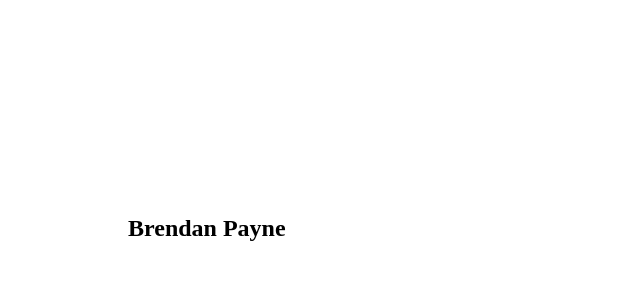
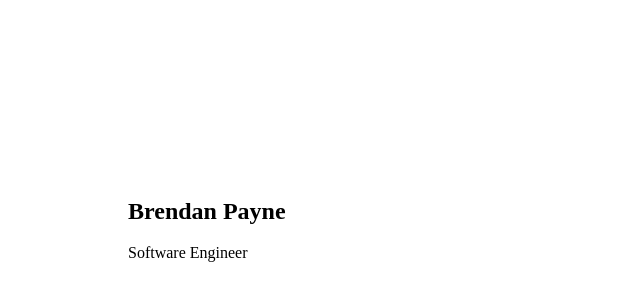
Before and after one commit to brendanpayne/portfolio, a Next.js app: page / in a window 1280 px wide. Shown: the part 180-480 px from the top of the page, without its empty margins (0-640 px from the left). Built offline with nearby package versions, Linux system fonts and the light colour scheme.

Commit message:
added transition effect on startup

```diff
--- a/package.json
+++ b/package.json
@@ -12,6 +12,7 @@
     "lint": "next lint"
   },
   "dependencies": {
+    "framer-motion": "^10.16.4",
     "next": "13.5.4",
     "react": "^18",
     "react-dom": "^18",
--- /dev/null
+++ b/src/components/Transition/Transition.js
@@ -0,0 +1,88 @@
+import { AnimatePresence, usePresence } from "framer-motion";
+import { useEffect, useState, useRef } from "react";
+
+export const Transition = ({
+        children,
+        timeout=0,
+        onEnter,
+        onExit,
+        in: show,
+        unmount
+     }) => {
+    const enterTimeout = useRef(false);
+    const exitTimeout = useRef(false);
+
+    useEffect(() => {
+        if (show) {
+            clearTimeout(exitTimeout.current);
+        } else {
+            clearTimeout(enterTimeout.current);
+        }
+    }, [show]);
+
+    return (
+        <AnimatePresence>
+            {(show || !unmount) && (
+                <TransitionChild
+                    timeout={timeout}
+                    enterTimeout={enterTimeout}
+                    exitTimeout={exitTimeout}
+                    onEnter={onEnter}
+                    onExit={onExit}
+                    show={show}
+                >
+                    {children}
+                </TransitionChild>
+            )}
+        </AnimatePresence>
+    );
+};
+
+const TransitionChild = ({
+        children,
+        timeout,
+        enterTimeout,
+        exitTimeout,
+        onEnter,
+        onExit,
+        show,
+    }) => {
+    const [isVisible, setIsVisible] = useState(false);
+    const [isPresent, safeToRemove] = usePresence();
+    const [status, setStatus] = useState('entering');
+    const splitTimeout = typeof timeout === 'object';
+    useEffect(() => {
+        if (isVisible || !show) return;
+
+        const t = splitTimeout ? timeout.enter : timeout;
+
+        clearTimeout(enterTimeout);
+        clearTimeout(exitTimeout);
+
+        setIsVisible(true);
+        setStatus('entering');
+        onEnter?.();
+
+        enterTimeout.current = setTimeout(() => {
+            setStatus('entered');
+        }, t);
+    }, [show, isVisible, timeout, splitTimeout, onEnter]); // eslint-disable-line react-hooks/exhaustive-deps
+
+    useEffect(() => {
+        if (!isVisible || show) return;
+
+        const t = splitTimeout ? timeout.exit : timeout;
+
+        clearTimeout(enterTimeout);
+        clearTimeout(exitTimeout);
+
+        setStatus('exiting');
+        onExit?.();
+
+        exitTimeout.current = setTimeout(() => {
+            setIsVisible(false);
+            setStatus('exited');
+        }, t);
+    }, [show, isVisible, timeout, splitTimeout, onExit]); // eslint-disable-line react-hooks/exhaustive-deps
+    return children(show ? isPresent : false, status);
+}
--- /dev/null
+++ b/src/components/Transition/index.js
@@ -0,0 +1 @@
+export * from './Transition';
--- a/src/layouts/Home/Intro.js
+++ b/src/layouts/Home/Intro.js
@@ -1,5 +1,6 @@
 import { Fragment, useEffect, useState } from 'react';
 import { Section } from 'components/Section';
+import { Transition } from 'components/Transition';
 import styles from './Intro.module.css';
 
 
@@ -12,17 +13,24 @@ export function Intro({ id, sectionRef, scrollIndicatorHidden, ...rest}) {
             id={id}
             ref={sectionRef}
             aria-labelledby={titleId}
-            tabIndex={-1} // This is to prevent the section from being focused when the user clicks on the scroll indicator
+            tabIndex={-1}
             {...rest}
 
         >
+            <Transition in timeout={3000}>
+                {(isPresent, status) => (
                 <Fragment>
                     <header className={styles.text}>
-                    <h1 className={styles.title} id={titleId}>
+                        <h1 className={styles.title} data-present={isPresent} id={titleId}>
                             Brendan Payne
                         </h1>
+                        <p className={styles.description} data-present={isPresent}>
+                            Software Engineer
+                        </p>
                     </header>
                 </Fragment>
+                )}
+            </Transition>
         </Section>
     )
 }
```
Also changed, not shown: 1 other file (tests, documents, lock files or other folders). Lines whose indentation alone changed are shown as unchanged.
